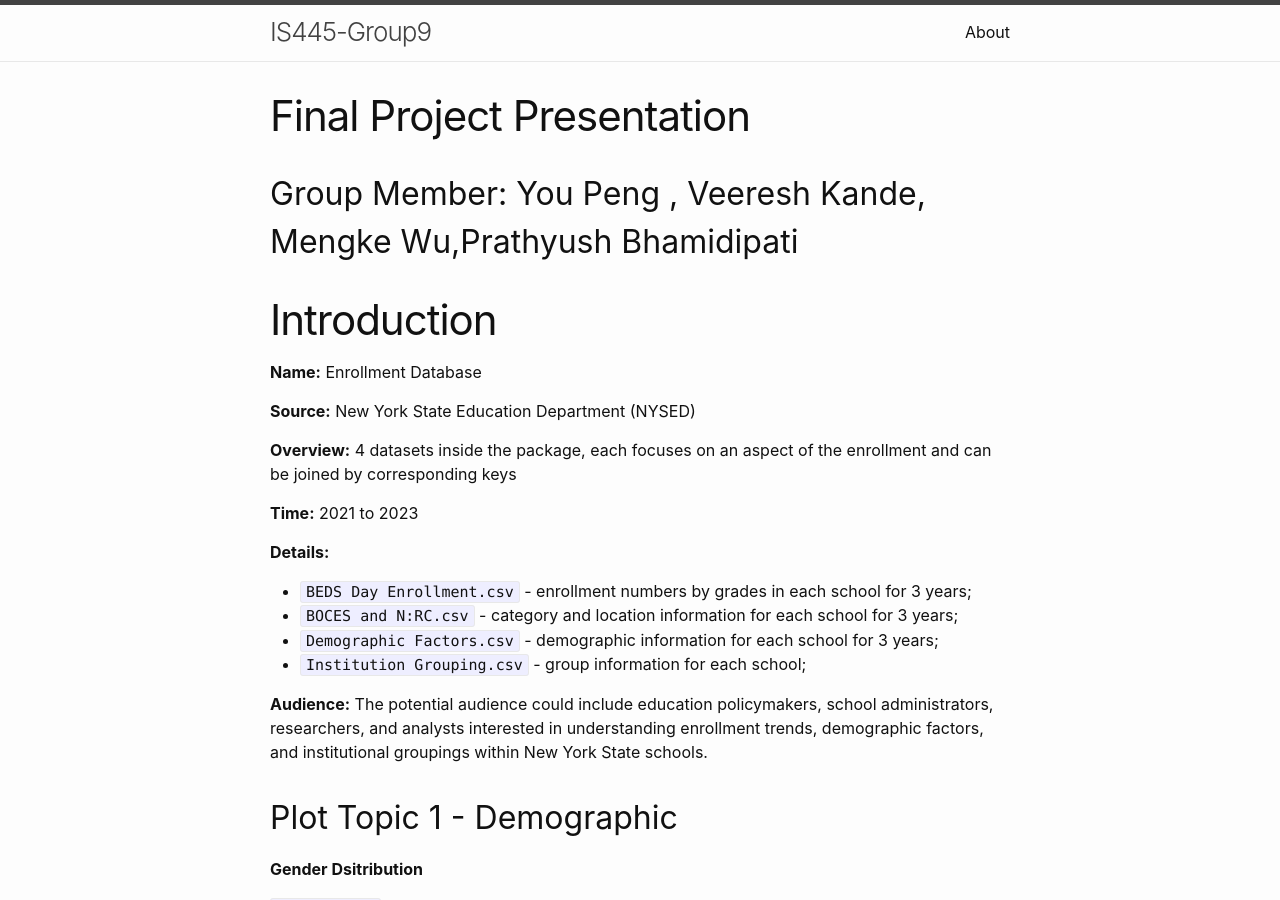
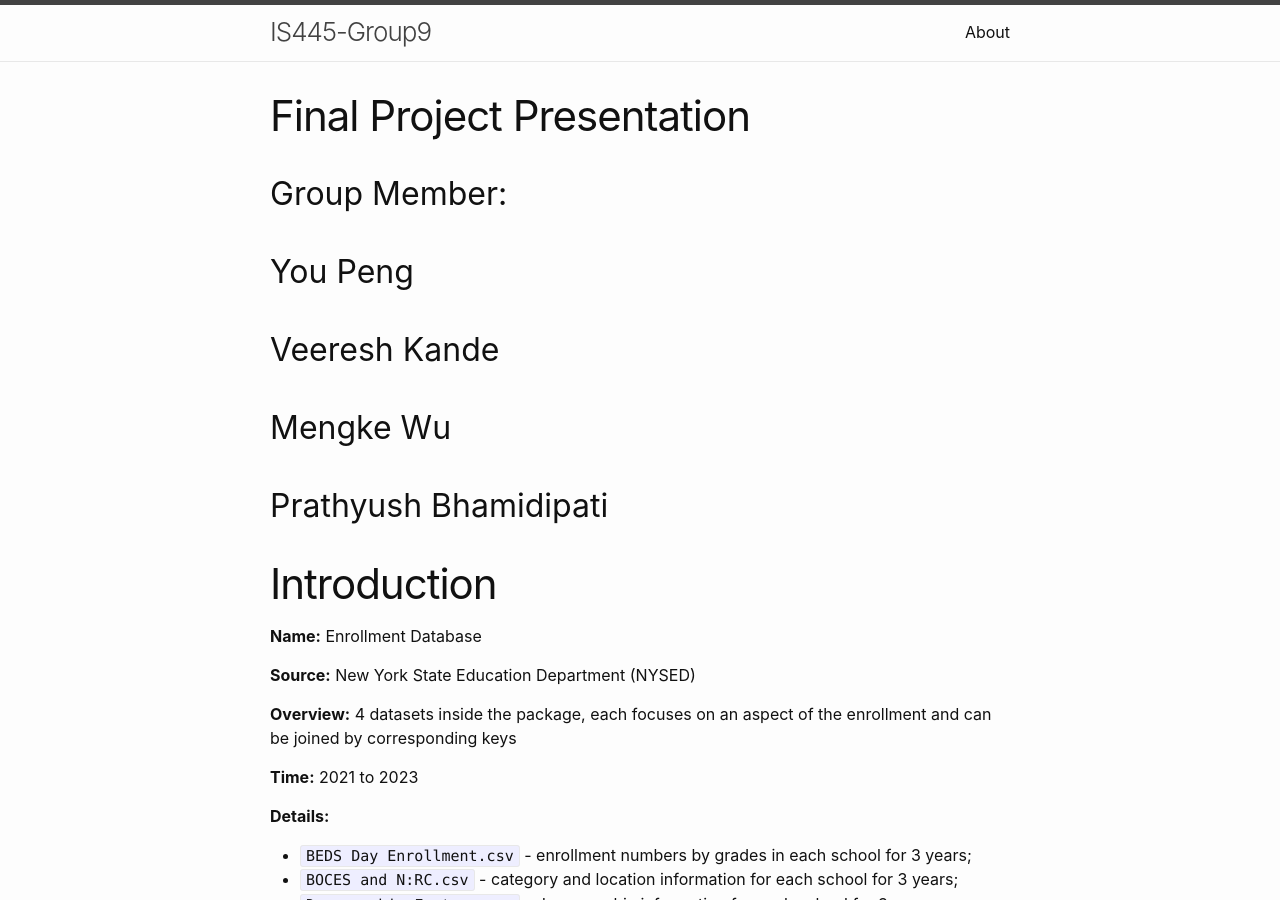
Before and after one commit to veeresh09/is445final, a Jekyll site: the page built from index.md, in a window 1280 px wide and 900 px high. Built offline with Jekyll 4.4.1, drawn with Linux system fonts in a browser that asks for light colours.

```diff
--- a/index.md
+++ b/index.md
@@ -2,7 +2,12 @@
 layout: post
 title:  "Final Project Presentation"
 ---
-## Group Member: You Peng , Veeresh Kande, Mengke Wu,Prathyush Bhamidipati
+## Group Member:
+## You Peng
+## Veeresh Kande
+## Mengke Wu
+## Prathyush Bhamidipati
+
 # Introduction
 
 **Name:** Enrollment Database
```
